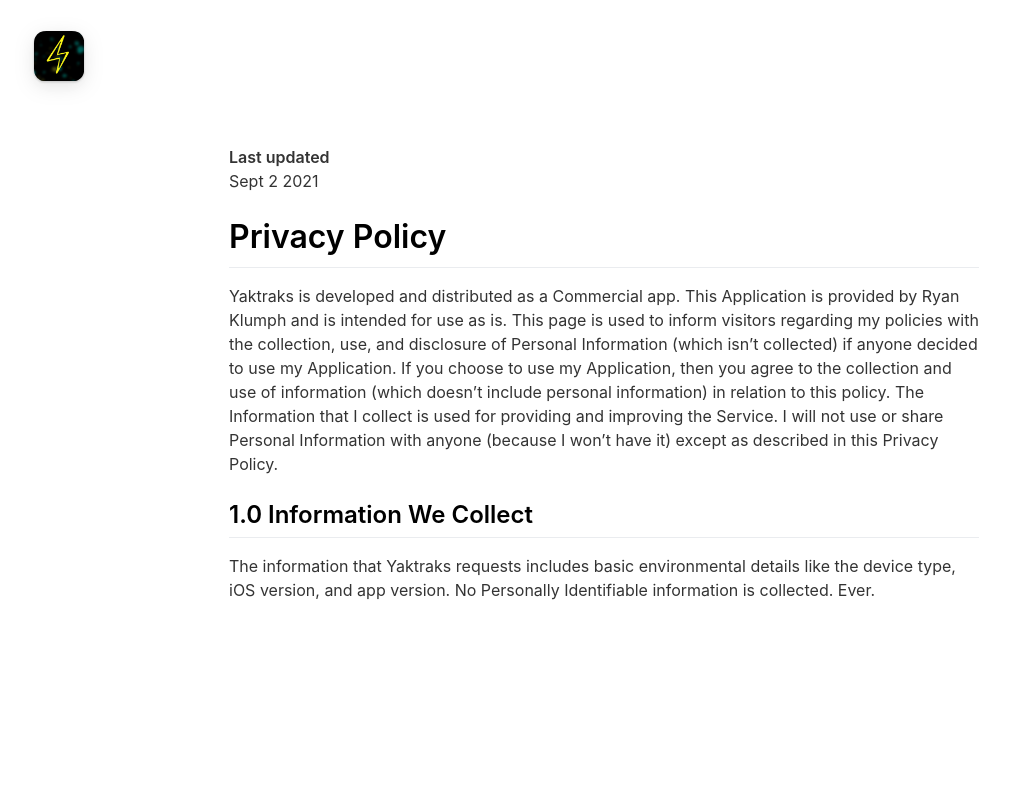
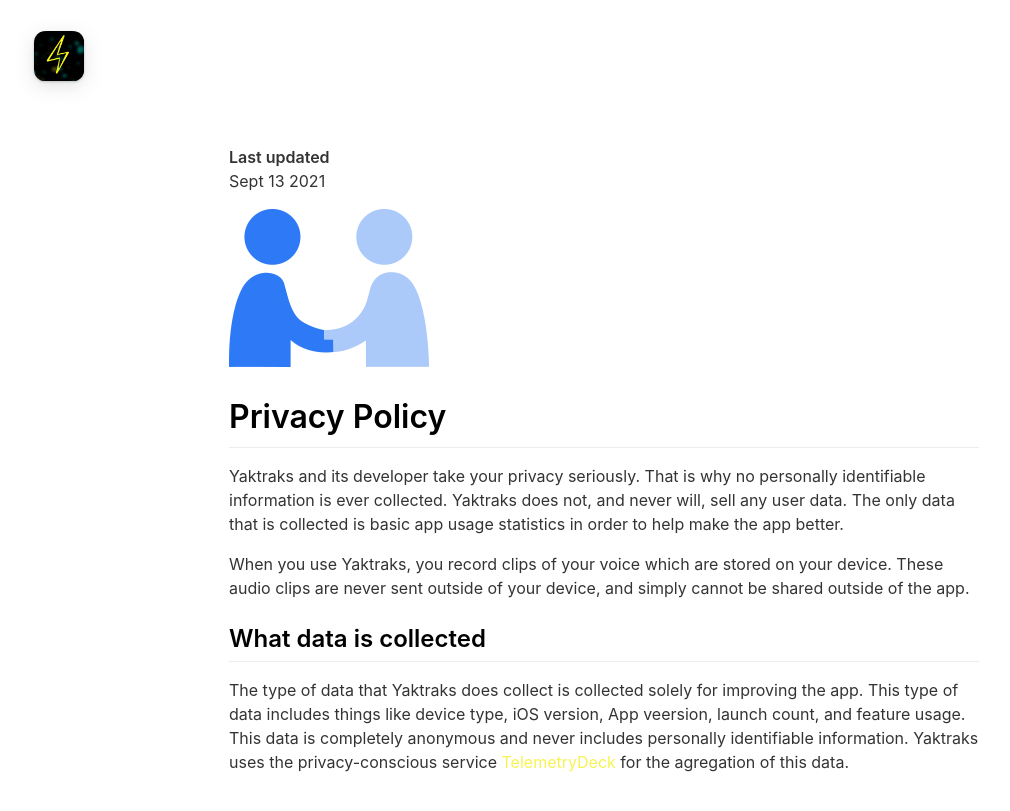
Before and after one commit to thatvirtualboy/Yaktraks, a Jekyll site: the page built from _pages/privacypolicy.md, in a window 1280 px wide. Shown: the top 811 px of the page, without its empty margins (36-1046 px from the left). Built offline with Jekyll 4.4.1, drawn with Linux system fonts in a browser that asks for light colours; nearby versions of some CDN libraries.

Commit message:
Update privacypolicy.md

```diff
--- a/_pages/privacypolicy.md
+++ b/_pages/privacypolicy.md
@@ -5,12 +5,14 @@ include_in_header: false
 ---
 
 **Last updated**
-Sept 2 2021
+Sept 13 2021
+
+![](/assets/privacy-handshake-icon.png)
 
 # Privacy Policy
-Yaktraks is developed and distributed as a Commercial app. This Application is provided by Ryan Klumph and is intended for use as is. This page is used to inform visitors regarding my policies with the collection, use, and disclosure of Personal Information (which isn't collected) if anyone decided to use my Application. If you choose to use my Application, then you agree to the collection and use of information (which doesn't include personal information) in relation to this policy. The Information that I collect is used for providing and improving the Service. I will not use or share Personal Information with anyone (because I won't have it) except as described in this Privacy Policy.
+Yaktraks and its developer take your privacy seriously. That is why no personally identifiable information is ever collected. Yaktraks does not, and never will, sell any user data. The only data that is collected is basic app usage statistics in order to help make the app better.
 
+When you use Yaktraks, you record clips of your voice which are stored on your device. These audio clips are never sent outside of your device, and simply cannot be shared outside of the app.
 
-## 1.0 Information We Collect
-
-The information that Yaktraks requests includes basic environmental details like the device type, iOS version, and app version. No Personally Identifiable information is collected. Ever.
+## What data is collected
+The type of data that Yaktraks does collect is collected solely for improving the app. This type of data includes things like device type, iOS version, App veersion, launch count, and feature usage. This data is completely anonymous and never includes personally identifiable information. Yaktraks uses the privacy-conscious service [TelemetryDeck](https://telemetrydeck.com) for the agregation of this data.
```
